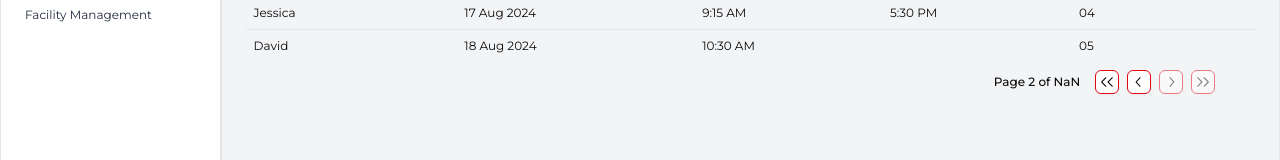
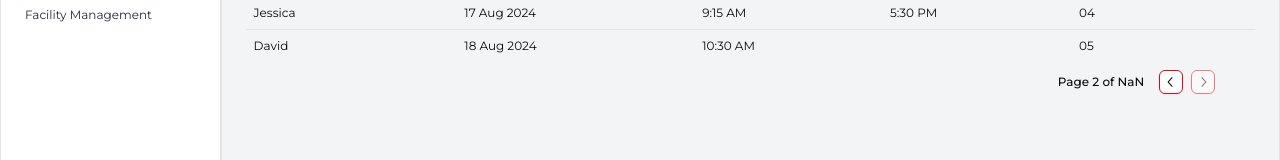
Before and after one commit to LaurenceJadeJavier/exl, a Next.js app: page /device-management in a window 1280 px wide. Shown: the part 260-420 px from the top of the page. Built offline with nearby package versions, Linux system fonts and the light colour scheme.

Commit message:
fixed(ui) deviceCMS

```diff
--- a/src/app/(cms)/device-management/add-device/page.tsx
+++ b/src/app/(cms)/device-management/add-device/page.tsx
@@ -31,8 +31,8 @@
   };
   return (
     <>
-      <div className="flex items-center w-full px-20 py-16 ">
-        <div className="border border-gray-300 w-full max-w-4xl m-auto rounded-3xl p-12 shadow-lg">
+      <div className="flex items-center w-full px-20 py-16   ">
+        <div className="border border-gray-300 w-full max-w-4xl m-auto rounded-3xl px-20 py-6 shadow-lg">
           <h1 className="text-2xl font-bold mb-2">Add Facility</h1>
           <h1 className="text-sm font-bold mb-2">Employee Information</h1>
           <Form {...form}>
@@ -73,8 +73,8 @@
                   </FormItem>
                 )}
               />
-              <div className="mt-2">
-                <h1 className="text-sm font-bold mb-3">Device Information</h1>
+              <div className="mt-3">
+                <h1 className="text-sm font-bold mb-2">Device Information</h1>
                 <FormField
                   control={form.control}
                   name="date"
--- a/src/app/(cms)/device-management/page.tsx
+++ b/src/app/(cms)/device-management/page.tsx
@@ -78,6 +78,7 @@
   const handleNavigate = () => {
     router.push("/device-management/add-device");
   };
+
   return (
     <>
       <div className="flex  min h-screen">
--- a/src/app/(cms)/layout.tsx
+++ b/src/app/(cms)/layout.tsx
@@ -51,7 +51,9 @@
       </aside>
 
       {/* Main content */}
-      <main className="flex-1  bg-gray-100 overflow-hidden">{children}</main>
+      <main className="flex-1 items-center  bg-gray-100 overflow-auto">
+        {children}
+      </main>
     </div>
   );
 }
--- a/src/components/ui/data-table.tsx
+++ b/src/components/ui/data-table.tsx
@@ -184,46 +184,60 @@
         <div className="mr-10">
           {displayPagination && (
             <div className="flex items-center space-x-2 justify-end mt-2">
+              {/* Current Page and Total Pages Display */}
               <div className="flex w-[100px] items-center justify-center text-xs font-medium">
                 Page {table.getState().pagination.pageIndex + 1} of{" "}
                 {table.getPageCount()}
               </div>
 
+              {/* Previous Button */}
               <Button
                 variant="outline"
                 className="h-6 w-6 p-0"
-                onClick={() => table.setPageIndex(0)}
-                disabled={!table.getCanPreviousPage() || loading}
-                size="icon"
-              >
-                <RxDoubleArrowLeft className="h-4 w-4" />
-              </Button>
-              <Button
-                variant="outline"
-                className="h-6 w-6  p-0"
                 onClick={() => table.previousPage()}
                 disabled={!table.getCanPreviousPage() || loading}
                 size="icon"
               >
                 <RxChevronLeft className="h-4 w-4" />
               </Button>
+
+              {/* Numbered Page Buttons */}
+              {Array.from({ length: Math.min(5, table.getPageCount()) }).map(
+                (_, index) => {
+                  const currentPageIndex =
+                    table.getState().pagination.pageIndex;
+                  const startPage = Math.max(0, currentPageIndex - 2);
+                  const pageIndex = startPage + index;
+
+                  if (pageIndex >= table.getPageCount()) return null;
+
+                  return (
+                    <Button
+                      key={pageIndex}
+                      variant="outline"
+                      className={`h-6 w-6 p-0 ${
+                        currentPageIndex === pageIndex
+                          ? "bg-red-500 text-white"
+                          : ""
+                      }`}
+                      onClick={() => table.setPageIndex(pageIndex)}
+                      disabled={loading}
+                    >
+                      {pageIndex + 1}
+                    </Button>
+                  );
+                }
+              )}
+
+              {/* Next Button */}
               <Button
                 variant="outline"
-                className="h-6 w-6  p-0"
+                className="h-6 w-6 p-0"
                 onClick={() => table.nextPage()}
                 disabled={!table.getCanNextPage() || loading}
                 size="icon"
               >
                 <RxChevronRight className="h-4 w-4" />
-              </Button>
-              <Button
-                variant="outline"
-                className="h-6 w-6  p-0"
-                onClick={() => table.setPageIndex(table.getPageCount() - 1)}
-                disabled={!table.getCanNextPage() || loading}
-                size="icon"
-              >
-                <RxDoubleArrowRight className="h-4 w-4" />
               </Button>
             </div>
           )}
--- a/src/components/ui/responsive-modal.tsx
+++ b/src/components/ui/responsive-modal.tsx
@@ -33,17 +33,18 @@
 const ResponsiveModalVariants = cva(
   cn(
     "fixed z-50 gap-4 bg-background p-6 shadow-lg transition ease-in-out data-[state=open]:animate-in data-[state=closed]:animate-out data-[state=closed]:duration-300 data-[state=open]:duration-500 overflow-y-auto",
-    "lg:left-[50%] lg:top-[50%] lg:grid lg:w-full lg:max-w-lg lg:translate-x-[-50%] lg:translate-y-[-50%] lg:border lg:duration-200 lg:data-[state=open]:animate-in lg:data-[state=closed]:animate-out lg:data-[state=closed]:fade-out-0 lg:data-[state=open]:fade-in-0 lg:data-[state=closed]:zoom-out-95 lg:data-[state=open]:zoom-in-95 lg:data-[state=closed]:slide-out-to-left-1/2 lg:data-[state=closed]:slide-out-to-top-[48%] lg:data-[state=open]:slide-in-from-left-1/2 lg:data-[state=open]:slide-in-from-top-[48%] lg:rounded-xl"
+    "left-[50%] top-[50%] translate-x-[-50%] translate-y-[-50%] lg:w-full lg:max-w-lg lg:border lg:duration-200 lg:data-[state=open]:animate-in lg:data-[state=closed]:animate-out lg:data-[state=closed]:fade-out-0 lg:data-[state=open]:fade-in-0 lg:data-[state=closed]:zoom-out-95 lg:data-[state=open]:zoom-in-95 lg:rounded-xl"
   ),
   {
     variants: {
       side: {
-        top: "inset-x-0 top-0 border-b rounded-b-xl max-h-[90%] lg:h-fit data-[state=closed]:slide-out-to-top data-[state=open]:slide-in-from-top",
+        // Apply the centering logic to all sides
+        top: "left-[50%] top-[50%] translate-x-[-50%] translate-y-[-50%] border-b rounded-b-xl max-h-[90%] lg:h-fit data-[state=closed]:slide-out-to-top data-[state=open]:slide-in-from-top",
         bottom:
-          "inset-x-0 bottom-0 border-t lg:h-fit max-h-[90%] rounded-t-xl data-[state=closed]:slide-out-to-bottom data-[state=open]:slide-in-from-bottom",
-        left: "inset-y-0 left-0 h-full lg:h-fit w-3/4 border-r rounded-r-xl data-[state=closed]:slide-out-to-left data-[state=open]:slide-in-from-left sm:max-w-sm",
+          "left-[50%] top-[50%] translate-x-[-50%] translate-y-[-50%] border-t lg:h-fit max-h-[90%] rounded-t-xl data-[state=closed]:slide-out-to-bottom data-[state=open]:slide-in-from-bottom",
+        left: "left-[50%] top-[50%] translate-x-[-50%] translate-y-[-50%] w-3/4 border-r rounded-r-xl data-[state=closed]:slide-out-to-left data-[state=open]:slide-in-from-left sm:max-w-sm",
         right:
-          "inset-y-0 right-0 h-full lg:h-fit w-3/4 border-l rounded-l-xl data-[state=closed]:slide-out-to-right data-[state=open]:slide-in-from-right sm:max-w-sm",
+          "left-[50%] top-[50%] translate-x-[-50%] translate-y-[-50%] w-3/4 border-l rounded-l-xl data-[state=closed]:slide-out-to-right data-[state=open]:slide-in-from-right sm:max-w-sm",
       },
     },
     defaultVariants: {
```
